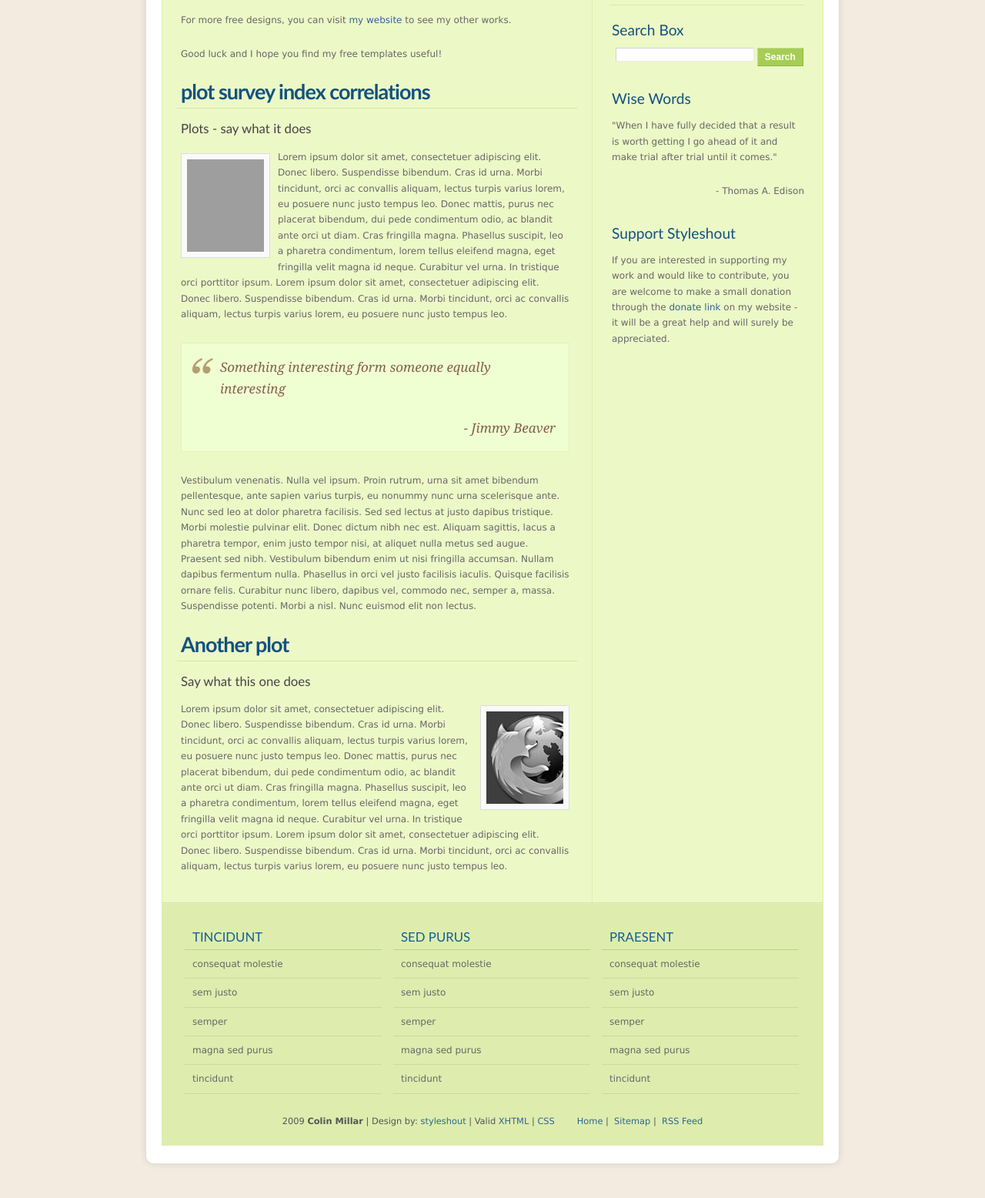
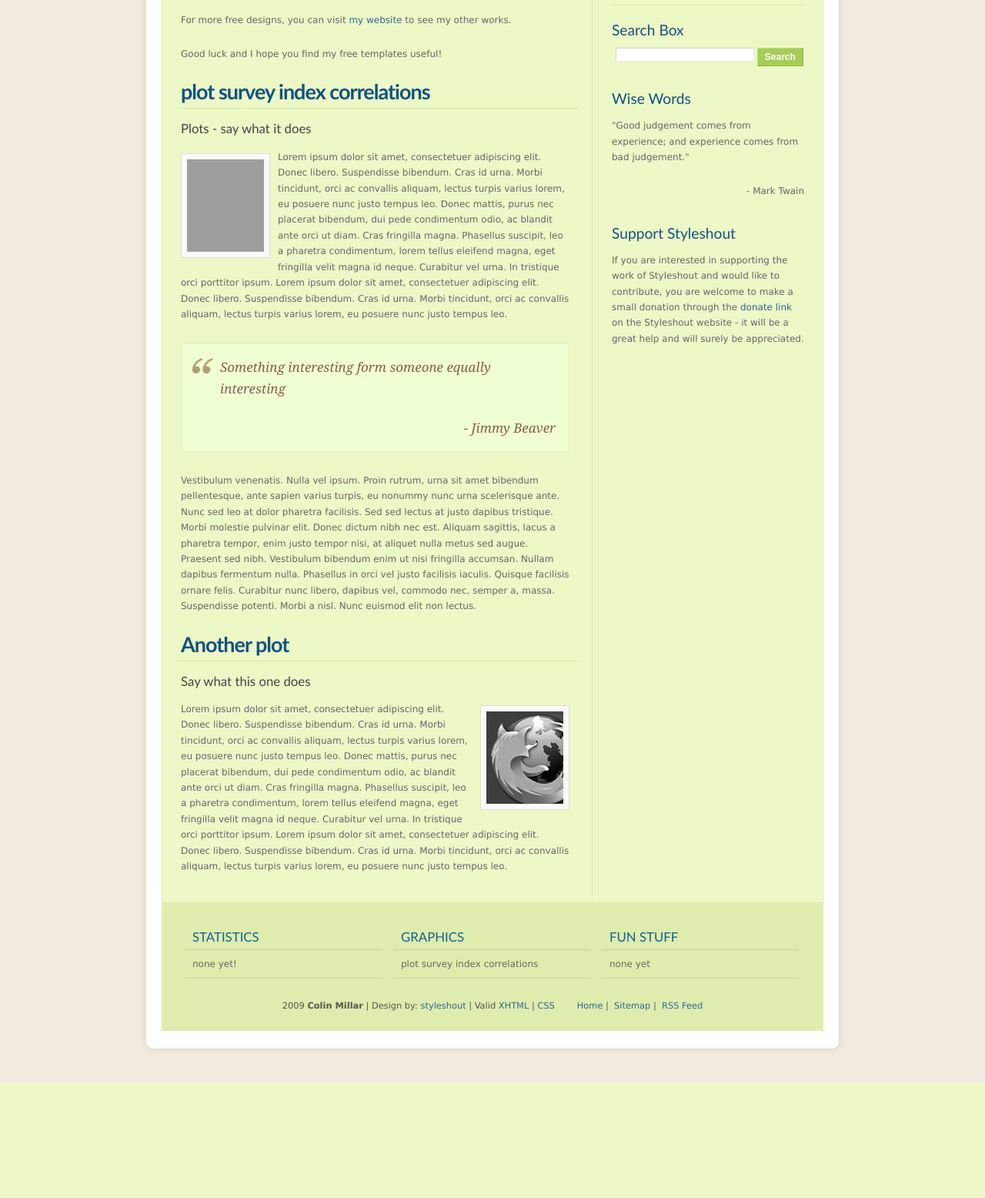
Before and after one commit to r-forge/ices-frs, a PHP site: page / in a window 1280 px wide. Shown: the part 466-2022 px from the top of the page at 77% size. After the commit the page ends 1873 px from the top, so only its background shows below. Run offline with PHP 8.4, Linux system fonts and the light colour scheme; grey boxes are pictures that could not be loaded.

Commit message:
git-svn-id: svn://svn.r-forge.r-project.org/svnroot/ices-frs@31 edb9625f-4e0d-4859-8d74-9fd3b1da38cb

```diff
--- a/www/index.php
+++ b/www/index.php
@@ -139,16 +139,15 @@
 			</form>
 
 			<h3>Wise Words</h3>
-			<p>&quot;When I have fully decided that a result
-			is worth getting I go ahead of it and
-			make trial after trial until it comes.&quot; </p>
+			<p>&quot;Good judgement comes from experience; and experience comes from
+               bad judgement.&quot; </p>
 
-			<p class="align-right">- Thomas A. Edison</p>
+			<p class="align-right">- Mark Twain</p>
 
 			<h3>Support Styleshout</h3>
-			<p>If you are interested in supporting my work and would like to contribute, you are
+			<p>If you are interested in supporting the work of Styleshout and would like to contribute, you are
 			welcome to make a small donation through the
-			<a href="http://www.styleshout.com/">donate link</a> on my website - it will
+			<a href="http://www.styleshout.com/">donate link</a> on the Styleshout website - it will
 			be a great help and will surely be appreciated.</p>
 
 		<!-- sidebar ends -->
@@ -162,35 +161,23 @@
 
 		<div id="footer-columns">
 			<div class="col3">
-				<h3>Tincidunt</h3>
+				<h3>Statistics</h3>
 				<ul>
-					<li><a href="index.php">consequat molestie</a></li>
-					<li><a href="index.php">sem justo</a></li>
-					<li><a href="index.php">semper</a></li>
-					<li><a href="index.php">magna sed purus</a></li>
-					<li><a href="index.php">tincidunt</a></li>
+					<li><a href="index.php">none yet!</a></li>
 				</ul>
 			</div>
 
 			<div class="col3-center">
-				<h3>Sed purus</h3>
+				<h3>Graphics</h3>
 				<ul>
-					<li><a href="index.php">consequat molestie</a></li>
-					<li><a href="index.php">sem justo</a></li>
-					<li><a href="index.php">semper</a></li>
-					<li><a href="index.php">magna sed purus</a></li>
-					<li><a href="index.php">tincidunt</a></li>
+					<li><a href="index.php">plot survey index correlations</a></li>
 				</ul>
 			</div>
 
 			<div class="col3">
-				<h3>Praesent</h3>
+				<h3>Fun Stuff</h3>
 				<ul>
-					<li><a href="index.php">consequat molestie</a></li>
-					<li><a href="index.php">sem justo</a></li>
-					<li><a href="index.php">semper</a></li>
-					<li><a href="index.php">magna sed purus</a></li>
-					<li><a href="index.php">tincidunt</a></li>
+					<li><a href="index.php">none yet</a></li>
 				</ul>
 			</div>
 		<!-- footer-columns ends -->
```
